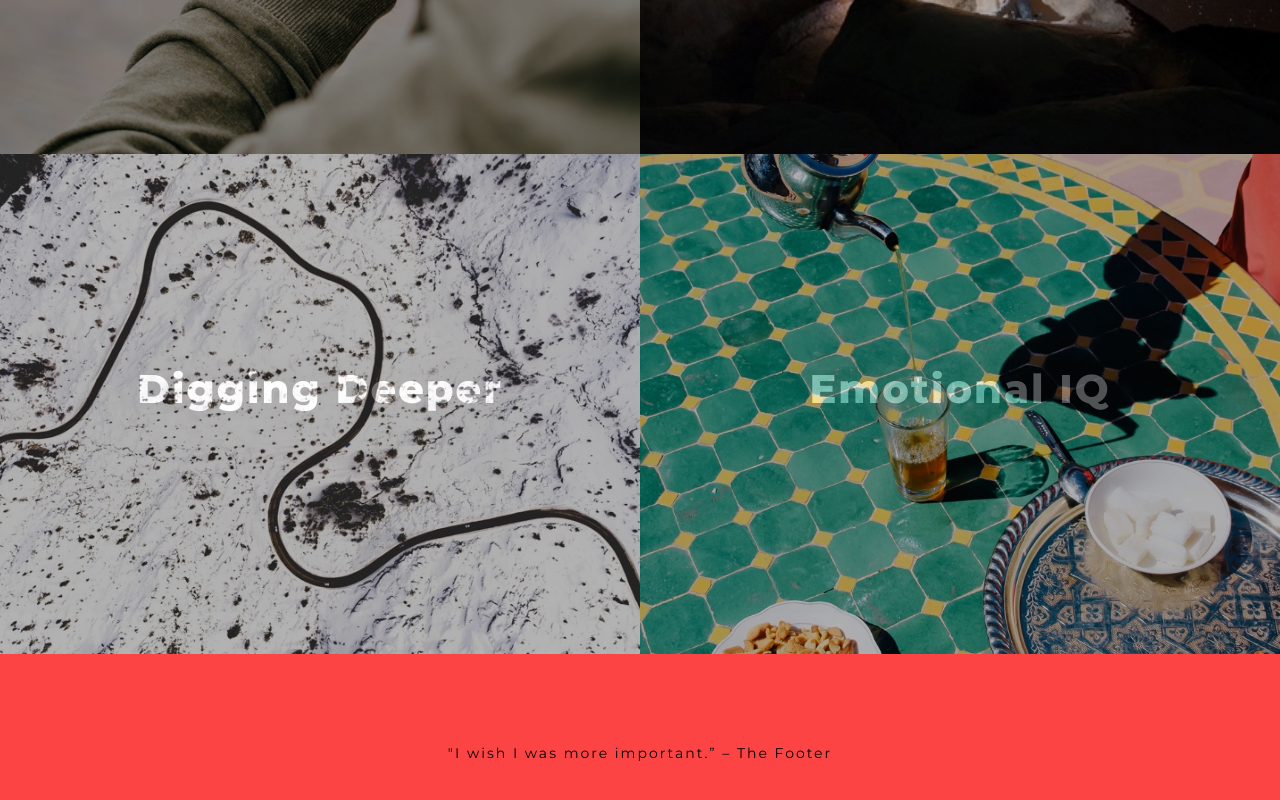
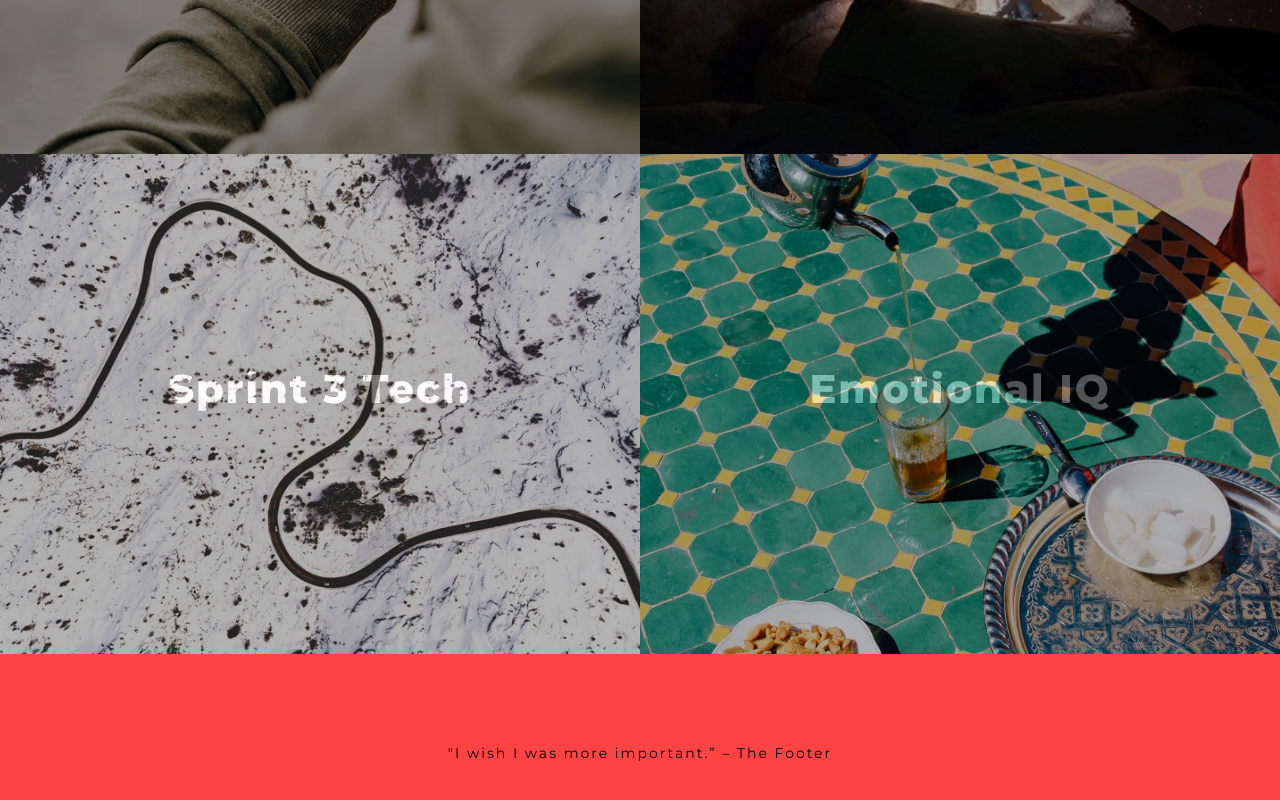
Before and after one commit to reubenosborne/eda, a plain HTML site: page index.html in a window 1280 px wide. Shown: the part 1166-1966 px from the top of the page. Drawn offline with Linux system fonts and the light colour scheme.

Commit message:
Add different blog post titles

```diff
--- a/index.html
+++ b/index.html
@@ -49,7 +49,7 @@
     <article class="flex" style="background-image: url('images/road.jpg')">
       <a href="blog/s3_tech.html">
         <div class="overlay flex">
-            <h2>Digging Deeper</h2>
+            <h2>Sprint 3 Tech</h2>
         </div>
       </a>
     </article>
```
